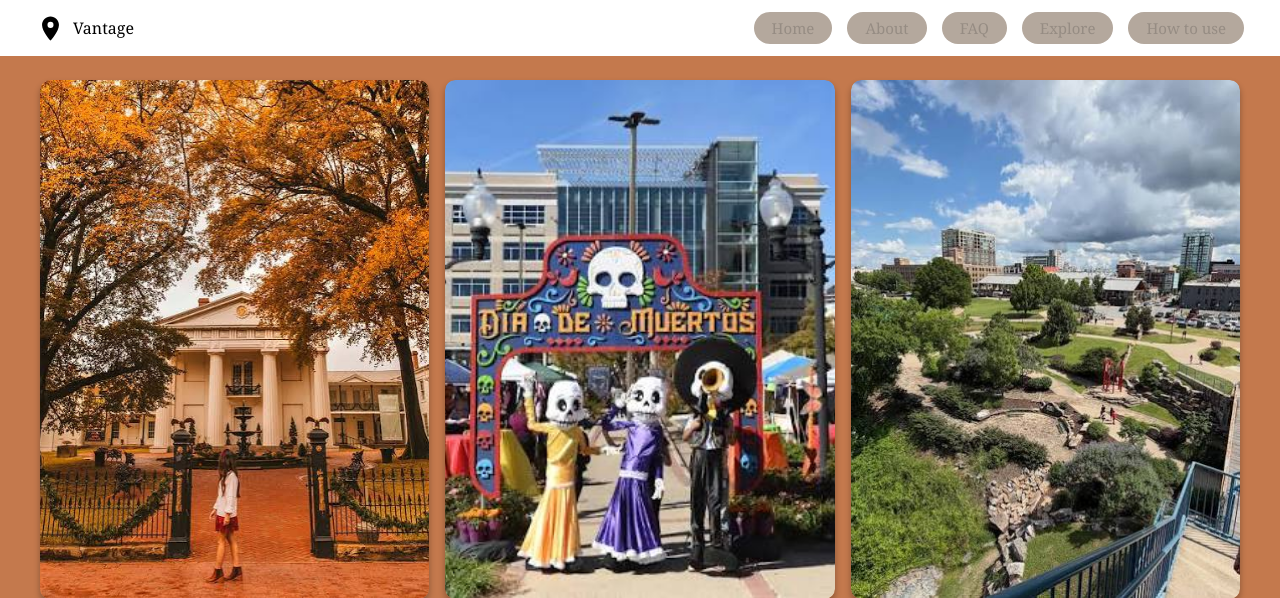
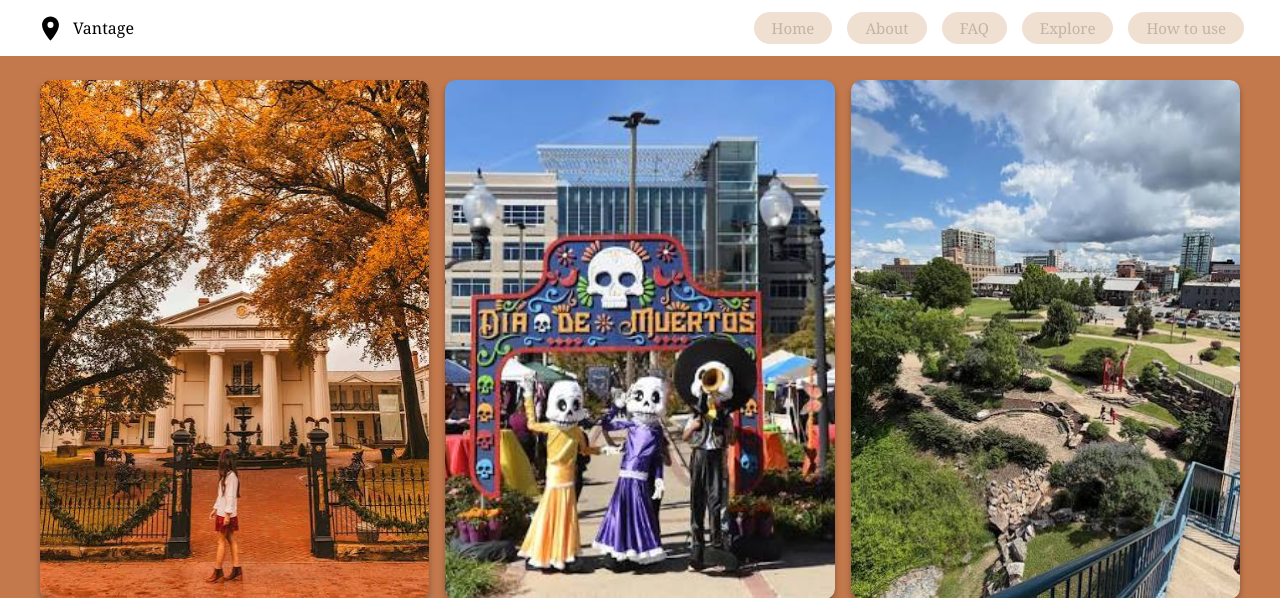
Before and after one commit to AJohansen-code/Distributed-computing-CPSI-48703-9S1, a Flask app: page / in a window 1280 px wide. Shown: the top 598 px of the page. Run offline with Flask 3, Linux system fonts and the light colour scheme.

Commit message:
changing colors to the navagation bar and the background of the website

```diff
--- a/Vantage_Project/static/css/style.css
+++ b/Vantage_Project/static/css/style.css
@@ -45,8 +45,8 @@ body {
 }
 
 .nav-pill {
-    background-color: #b4a89d;
-    color: #1d1d1d33;
+    background-color: #f0e0d2;
+    color: #00000033;
     text-decoration: none;
     padding: 6px 18px;
     border-radius: 9999px;
@@ -55,7 +55,7 @@ body {
 }
 
 .nav-pill:hover{
-    background-color: #b9b5b5;
+    background-color: #f0eeee;
 }
 
 /*Banner Grid Styles*/
```
